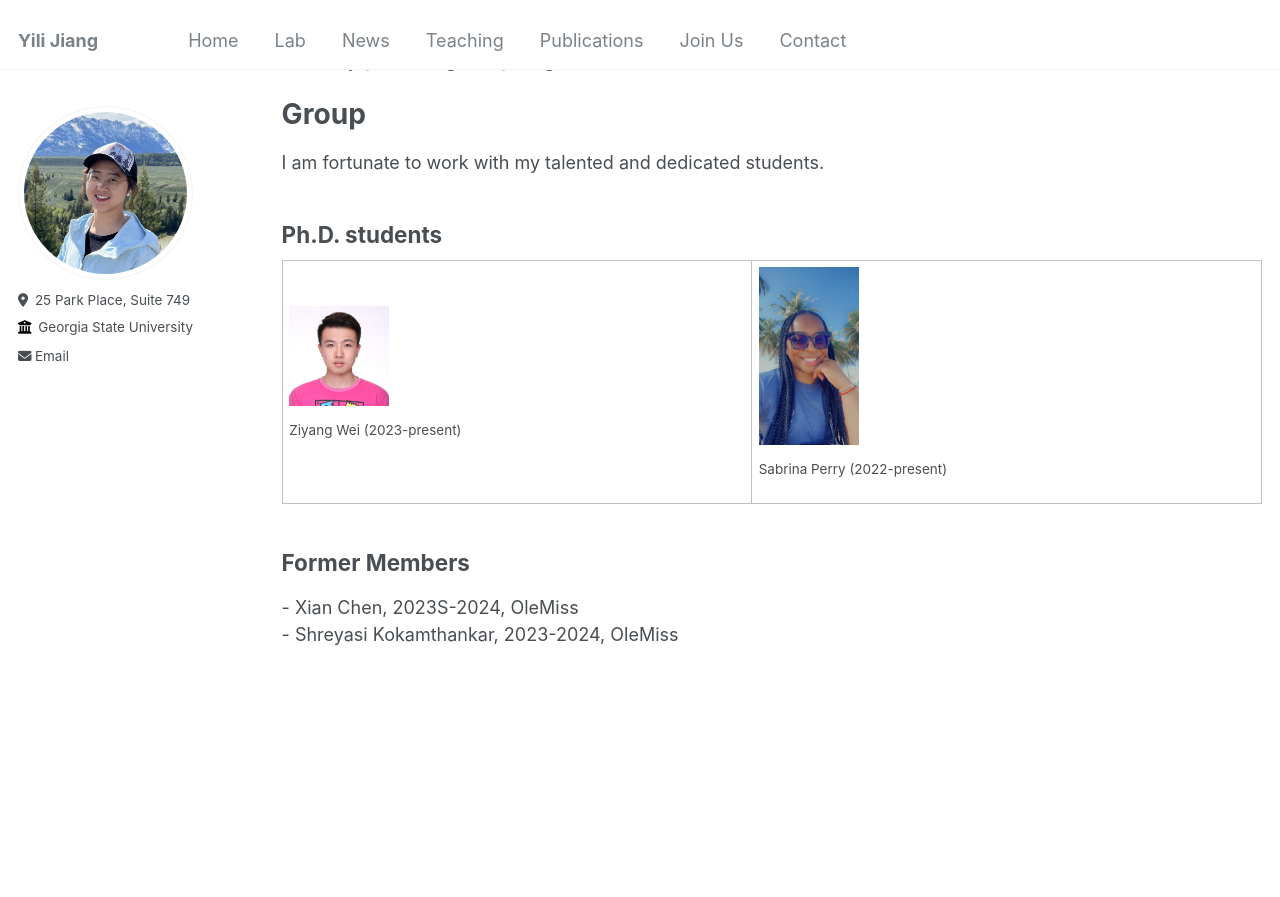
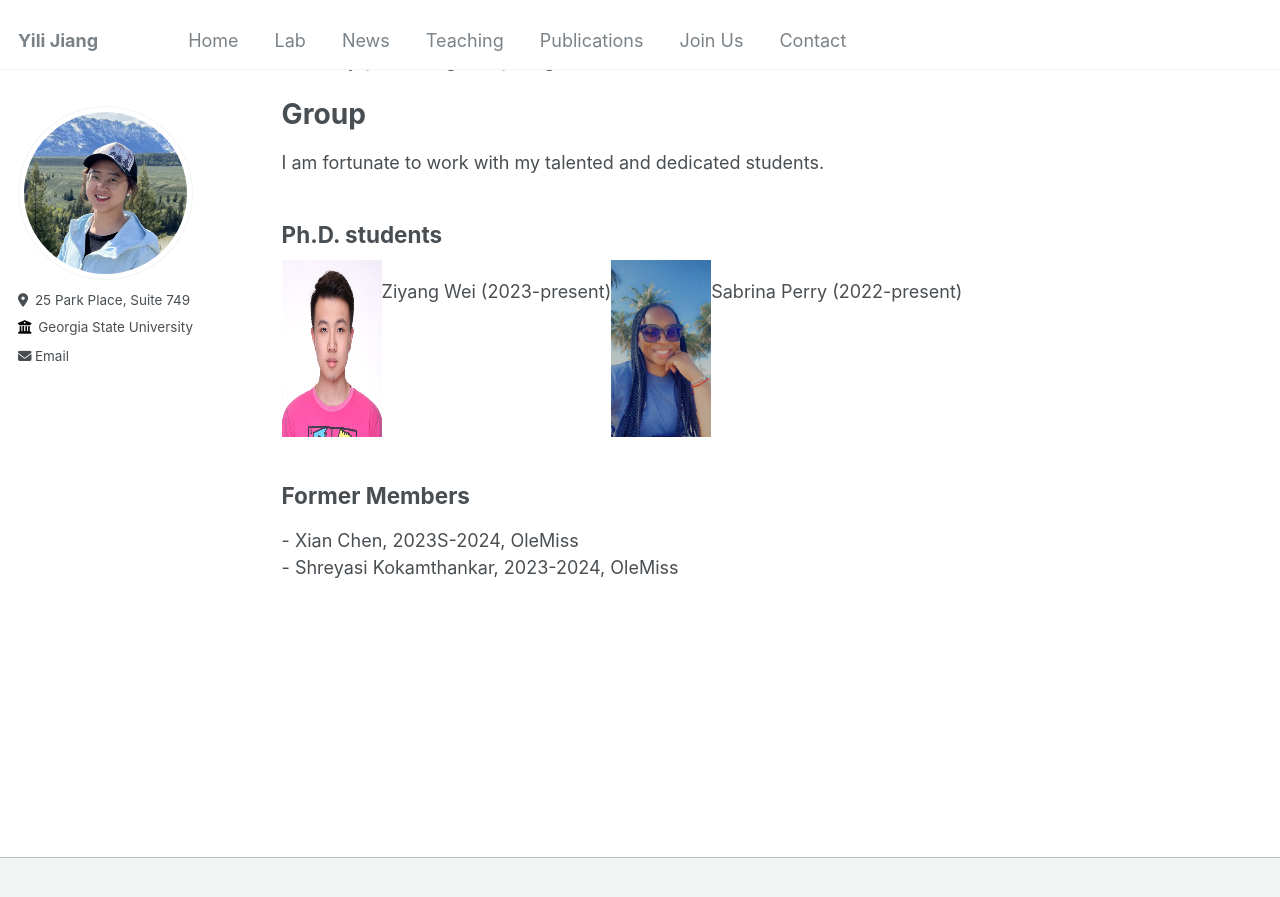
Before and after one commit to suhbrina-perry/suhbrina-perry.github.io, a Jekyll site: the page built from _pages/lab.html, in a window 1280 px wide and 900 px high, scrolled down 608 px. Shown: the top 897 px of the window. Built offline with Jekyll 4.4.1, drawn with Linux system fonts in a browser that asks for light colours.

Commit message:
Update lab.html

```diff
--- a/_pages/lab.html
+++ b/_pages/lab.html
@@ -189,16 +189,12 @@ author_profile: true
     <h1>Group</h1>
     <p> I am fortunate to work with my talented and dedicated students. </p>
     <h2>Ph.D. students</h2>
-    <table><tr>
-      <td>
+     <div style="display:flex;">
      <img src="/images/ZiyangPortrait.jpg" width="100" height="100">
     <p> Ziyang Wei (2023-present)</p>
-             </td>
-        <td>
      <img src="/images/SabrinaPortrait.jpg" width="100" height="100">
     <p> Sabrina Perry (2022-present) </p>
-        </td>
-    </tr></table>
+     </div>
     <h2>Former Members</h3>
     <p> - Xian Chen, 2023S-2024, OleMiss  <br>
         - Shreyasi Kokamthankar, 2023-2024, OleMiss  </p>
```
